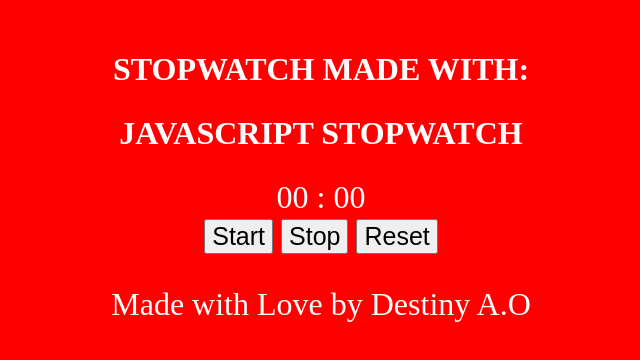
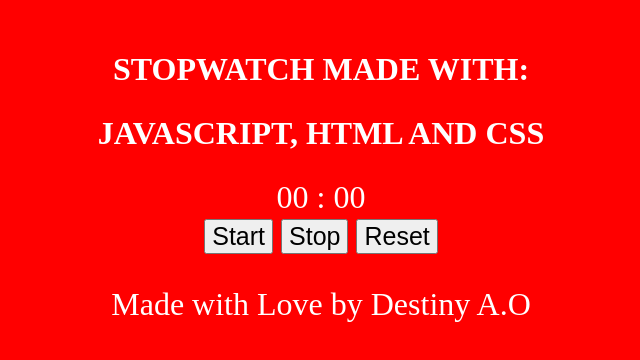
Before and after one commit to DESTINYAS/StopWatch, a plain HTML site: page index.html in a window 1280 px wide. Shown: the whole page, without its empty margins (319-959 px from the left). Drawn offline with Linux system fonts and the light colour scheme.

Commit message:
Renaming StopWatch.html to index.html

```diff
--- a/index.html
+++ b/index.html
@@ -7,7 +7,7 @@
 <body>
     <header>
         <h1> STOPWATCH MADE WITH:</h1>
-        <h2>JAVASCRIPT STOPWATCH</h2>
+        <h2>JAVASCRIPT, HTML AND CSS</h2>
     </header>
 <section class="time">
     <span id="seconds">00</span>
```
